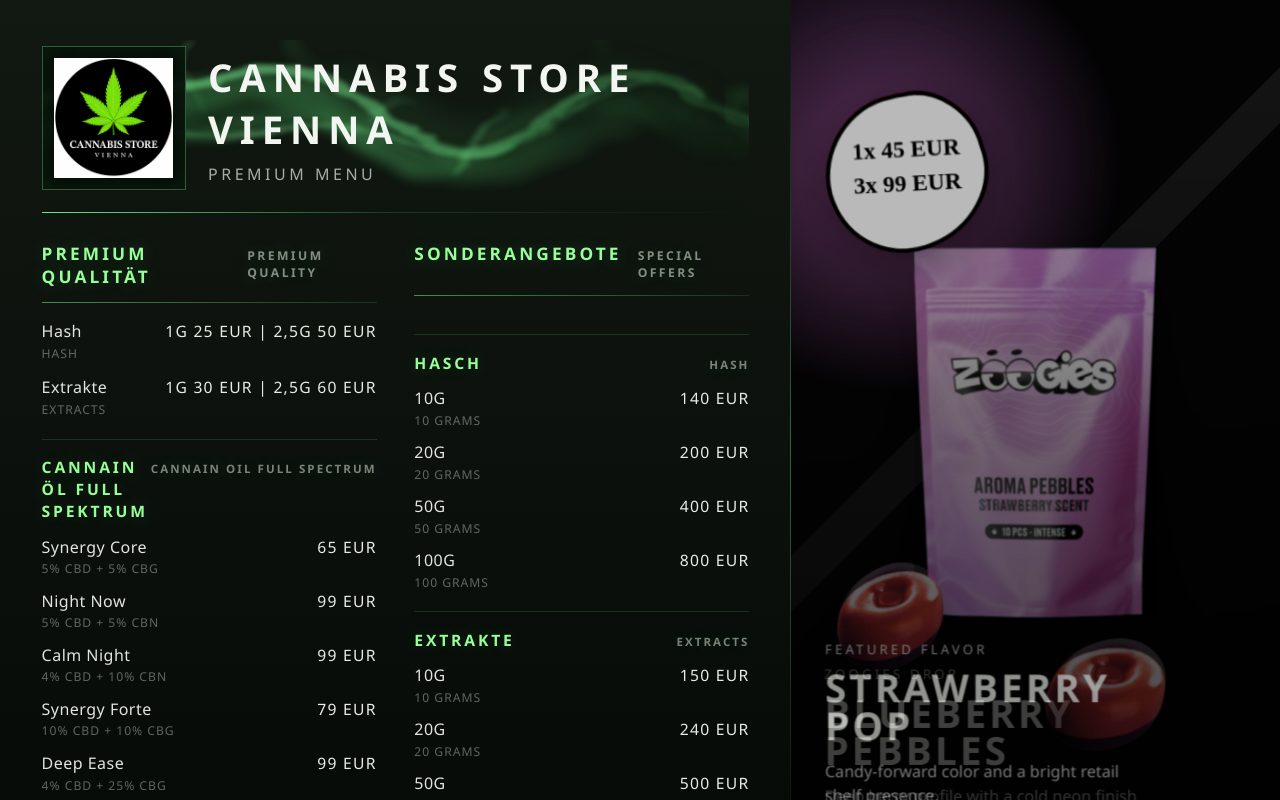
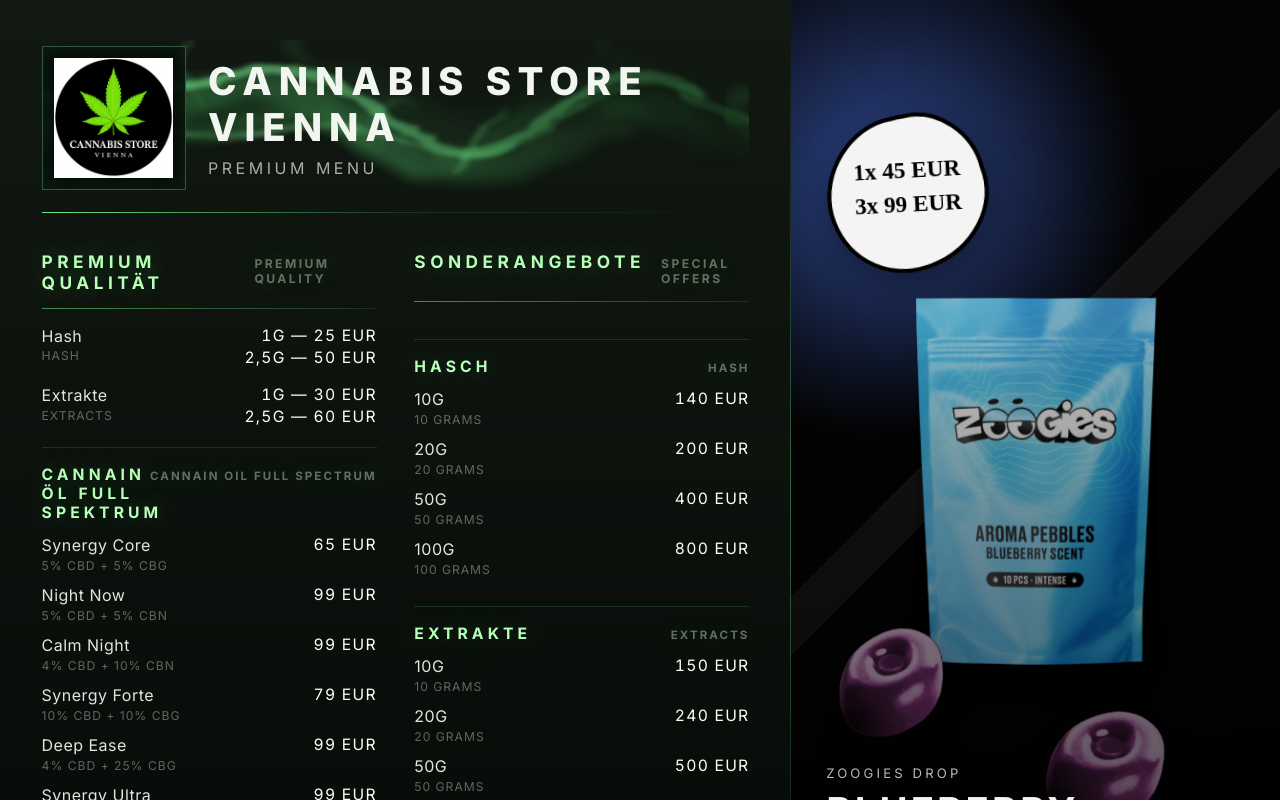
Before and after one commit to Mammonga/canna-store-design, a React (Create React App) app: page / in a window 1280 px wide. Built offline with nearby package versions, Linux system fonts and the light colour scheme.

Commit message:
feat: tasks 1-5 — copy fixes, Inter font, stacked prices, menu hierarchy, Zoogies ad-to-menu sync

```diff
--- a/src/App.css
+++ b/src/App.css
@@ -1,3 +1,5 @@
+@import url('https://fonts.googleapis.com/css2?family=Inter:wght@400;700;800&display=swap');
+
 .screen-shell {
   min-height: 100vh;
   min-height: 100dvh;
@@ -235,7 +237,7 @@
   position: relative;
   z-index: 1;
   margin: 0;
-  font-family: 'Arial Nova', 'Aptos', 'Segoe UI', sans-serif;
+  font-family: 'Inter', sans-serif;
   font-size: clamp(2.2rem, 3vw, 3.7rem);
   letter-spacing: 0.18em;
   text-transform: uppercase;
@@ -262,7 +264,7 @@
 .menu-grid {
   display: grid;
   grid-template-columns: repeat(2, minmax(0, 1fr));
-  gap: 1.9rem 2.35rem;
+  gap: 2.4rem 2.35rem;
   flex: 1;
   align-content: start;
 }
@@ -279,16 +281,17 @@
   justify-content: space-between;
   gap: 1rem;
   margin: 0 0 0.9rem;
-  color: #97ff97;
-  font-family: 'Arial Nova', 'Aptos', 'Segoe UI', sans-serif;
+  padding-top: 0.6rem;
+  color: #b8ffb8;
+  font-family: 'Inter', sans-serif;
   font-size: 1.08rem;
-  letter-spacing: 0.18em;
+  letter-spacing: 0.26em;
   text-transform: uppercase;
-  text-shadow: 0 0 18px rgba(116, 255, 141, 0.22);
+  text-shadow: 0 0 24px rgba(116, 255, 141, 0.32);
 }
 
 .section-title-translation {
-  color: rgba(226, 235, 225, 0.56);
+  color: rgba(226, 235, 225, 0.42);
   font-size: 0.76rem;
   letter-spacing: 0.2em;
 }
@@ -301,8 +304,14 @@
 
 .menu-subgroup {
   margin-top: 1.3rem;
+  margin-bottom: 0.5rem;
   padding-top: 1.05rem;
   border-top: 1px solid rgba(116, 255, 141, 0.14);
+}
+
+.menu-subgroup--compact {
+  margin-top: 0.5rem;
+  padding-top: 0.6rem;
 }
 
 .subgroup-title {
@@ -311,16 +320,16 @@
   align-items: baseline;
   column-gap: 1rem;
   margin: 0 0 0.82rem;
-  color: #97ff97;
-  font-family: 'Arial Nova', 'Aptos', 'Segoe UI', sans-serif;
+  color: #b8ffb8;
+  font-family: 'Inter', sans-serif;
   font-size: 0.98rem;
-  letter-spacing: 0.18em;
+  letter-spacing: 0.26em;
   text-transform: uppercase;
-  text-shadow: 0 0 18px rgba(116, 255, 141, 0.2);
+  text-shadow: 0 0 24px rgba(116, 255, 141, 0.30);
 }
 
 .subgroup-title-translation {
-  color: rgba(226, 235, 225, 0.52);
+  color: rgba(226, 235, 225, 0.42);
   font-size: 0.72rem;
   letter-spacing: 0.18em;
   justify-self: end;
@@ -329,11 +338,17 @@
 
 .menu-items {
   display: grid;
-  gap: 0.88rem;
+  gap: 1.1rem;
 }
 
 .menu-items-compact {
   gap: 0.76rem;
+}
+
+.menu-item.is-featured .item-name,
+.menu-item.is-featured .item-price {
+  color: var(--item-accent);
+  transition: color 600ms ease;
 }
 
 .menu-item {
@@ -362,12 +377,19 @@
 }
 
 .item-price {
-  color: rgba(252, 255, 249, 0.92);
+  color: rgba(252, 255, 249, 1);
   font-variant-numeric: tabular-nums;
   letter-spacing: 0.08em;
   white-space: nowrap;
   text-align: right;
   font-size: 0.98rem;
+  display: flex;
+  flex-direction: column;
+  gap: 0.22rem;
+}
+
+.price-tier {
+  display: block;
 }
 
 .ad-panel {
@@ -498,7 +520,7 @@
 
 .ad-title {
   margin: 0;
-  font-family: 'Arial Nova', 'Aptos', 'Segoe UI', sans-serif;
+  font-family: 'Inter', sans-serif;
   font-size: clamp(2.3rem, 3vw, 4.2rem);
   line-height: 0.96;
   letter-spacing: 0.08em;
--- a/src/App.js
+++ b/src/App.js
@@ -1,3 +1,4 @@
+import { useState } from 'react';
 import './App.css';
 import CannastoreMenu from './components/CannastoreMenu';
 import ZoogiesAdLoop from './components/ZoogiesAdLoop';
@@ -7,8 +8,8 @@
     titleDe: 'Premium Qualität',
     titleEn: 'Premium Quality',
     items: [
-      { name: 'Hash', translation: 'Hash', price: '1G 25 EUR | 2,5G 50 EUR' },
-      { name: 'Extrakte', translation: 'Extracts', price: '1G 30 EUR | 2,5G 60 EUR' },
+      { name: 'Hash', translation: 'Hash', price: ['1G — 25 EUR', '2,5G — 50 EUR'] },
+      { name: 'Extrakte', translation: 'Extracts', price: ['1G — 30 EUR', '2,5G — 60 EUR'] },
     ],
     groups: [
       {
@@ -21,6 +22,13 @@
           { name: 'Synergy Forte', translation: '10% CBD + 10% CBG', price: '79 EUR' },
           { name: 'Deep Ease', translation: '4% CBD + 25% CBG', price: '99 EUR' },
           { name: 'Synergy Ultra', translation: '15% CBD + 15% CBG', price: '99 EUR' },
+        ],
+      },
+      {
+        titleDe: 'Zoogies Aroma Pebbles',
+        titleEn: 'Aroma Pebbles',
+        items: [
+          { menuId: 'zoogies-blueberry-pebbles', name: 'Blueberry Pebbles', translation: 'Blaubeere', price: '1x 45€ · 3x 99€', accentColor: '#4f7cff' },
         ],
       },
     ],
@@ -50,12 +58,18 @@
           { name: '100G', translation: '100 grams', price: '900 EUR' },
         ],
       },
+      {
+        items: [
+          { menuId: 'zoogies-strawberry-pop', name: 'Strawberry Pop', translation: 'Erdbeere', price: '1x 45€ · 3x 99€', accentColor: '#ff5ba4' },
+        ],
+      },
     ],
   },
 ];
 
 const slides = [
   {
+    menuId: 'zoogies-blueberry-pebbles',
     eyebrow: 'Zoogies Drop',
     title: 'Blueberry Pebbles',
     subtitle: 'Deep berry profile with a cold neon finish.',
@@ -71,6 +85,7 @@
     ],
   },
   {
+    menuId: 'zoogies-strawberry-pop',
     eyebrow: 'Featured Flavor',
     title: 'Strawberry Pop',
     subtitle: 'Candy-forward color and a bright retail shelf presence.',
@@ -88,7 +103,7 @@
   {
     eyebrow: 'Coming Soon',
     title: 'Green Apple',
-    subtitle: 'Package framed smaller with pebbles in front and around it.',
+    subtitle: 'Crisp green apple with a fresh tart edge — dropping soon.',
     image: `${process.env.PUBLIC_URL}/Zoogies_Apple_Front.webp`,
     glow: 'rgba(138, 226, 52, 0.5)',
     palette: ['#081607', '#20441a', '#8ae234'],
@@ -103,7 +118,7 @@
   {
     eyebrow: 'Coming Soon',
     title: 'Cherry Rush',
-    subtitle: 'Smaller pack composition with foreground pebbles and the real badge.',
+    subtitle: 'Bold cherry intensity with a deep red finish — coming to the shelf soon.',
     image: `${process.env.PUBLIC_URL}/Zoogies_Cherry_Front.webp`,
     glow: 'rgba(255, 92, 87, 0.5)',
     palette: ['#170808', '#5f1718', '#ff5c57'],
@@ -136,11 +151,13 @@
 ];
 
 function App() {
+  const [activeMenuId, setActiveMenuId] = useState(slides[0].menuId ?? null);
+
   return (
     <main className="screen-shell">
       <section className="screen-layout" aria-label="Cannabis Store Vienna digital menu">
-        <CannastoreMenu sections={menuSections} />
-        <ZoogiesAdLoop slides={slides} />
+        <CannastoreMenu sections={menuSections} activeMenuId={activeMenuId} />
+        <ZoogiesAdLoop slides={slides} onSlideChange={setActiveMenuId} />
       </section>
     </main>
   );
--- a/src/components/CannastoreMenu.js
+++ b/src/components/CannastoreMenu.js
@@ -48,7 +48,7 @@
 const KS5c = '0.2 0 0.8 1;0.1 0 0.9 1;0.2 0 0.8 1;0.1 0 0.9 1;0.2 0 0.8 1';
 const KS2  = '0.45 0 0.55 1;0.45 0 0.55 1';
 
-function CannastoreMenu({ sections }) {
+function CannastoreMenu({ sections, activeMenuId }) {
   return (
     <section className="menu-panel">
       <header className="menu-header">
@@ -255,6 +255,7 @@
             titleEn={section.titleEn}
             items={section.items}
             groups={section.groups}
+            activeMenuId={activeMenuId}
           />
         ))}
       </div>
--- a/src/components/MenuSection.js
+++ b/src/components/MenuSection.js
@@ -7,19 +7,30 @@
     .replace(/^-|-$/g, '');
 }
 
-function renderItems(items) {
-  return items.map((item) => (
-    <div className="menu-item" key={`${item.name}-${item.price}`}>
+function renderItems(items, activeMenuId) {
+  return items.map((item) => {
+    const isFeatured = item.menuId && item.menuId === activeMenuId;
+    return (
+      <div
+        className={`menu-item${isFeatured ? ' is-featured' : ''}`}
+        key={item.name}
+        style={isFeatured ? { '--item-accent': item.accentColor } : undefined}
+      >
         <div className="item-copy">
           <span className="item-name">{item.name}</span>
           <span className="item-translation">{item.translation}</span>
         </div>
-      <span className="item-price">{item.price}</span>
+        <span className="item-price">
+          {Array.isArray(item.price)
+            ? item.price.map((tier) => <span key={tier} className="price-tier">{tier}</span>)
+            : item.price}
+        </span>
       </div>
-  ));
+    );
+  });
 }
 
-function MenuSection({ titleDe, titleEn, items, groups }) {
+function MenuSection({ titleDe, titleEn, items, groups, activeMenuId }) {
   const sectionId = `section-${slugify(titleDe)}`;
 
   return (
@@ -29,14 +40,16 @@
         <span className="section-title-translation">{titleEn}</span>
       </h2>
       <div className="section-rule" />
-      {items.length > 0 ? <div className="menu-items">{renderItems(items)}</div> : null}
+      {items.length > 0 ? <div className="menu-items">{renderItems(items, activeMenuId)}</div> : null}
       {groups?.map((group) => (
-        <div className="menu-subgroup" key={group.titleDe}>
+        <div className={`menu-subgroup${!group.titleDe ? ' menu-subgroup--compact' : ''}`} key={group.titleDe ?? group.items[0]?.name}>
+          {group.titleDe ? (
             <h3 className="subgroup-title">
               <span>{group.titleDe}</span>
               <span className="subgroup-title-translation">{group.titleEn}</span>
             </h3>
-          <div className="menu-items menu-items-compact">{renderItems(group.items)}</div>
+          ) : null}
+          <div className="menu-items menu-items-compact">{renderItems(group.items, activeMenuId)}</div>
         </div>
       ))}
     </section>
--- a/src/components/ZoogiesAdLoop.js
+++ b/src/components/ZoogiesAdLoop.js
@@ -3,13 +3,17 @@
 const comingSoonImage = `${process.env.PUBLIC_URL}/coming_soon.svg`;
 const priceBadgeImage = `${process.env.PUBLIC_URL}/price_badge.svg`;
 
-function ZoogiesAdLoop({ slides }) {
+function ZoogiesAdLoop({ slides, onSlideChange }) {
   const [activeIndex, setActiveIndex] = useState(0);
+
+  useEffect(() => {
+    onSlideChange?.(slides[activeIndex]?.menuId ?? null);
+  }, [activeIndex]); // eslint-disable-line react-hooks/exhaustive-deps
 
   useEffect(() => {
     const intervalId = window.setInterval(() => {
       setActiveIndex((currentIndex) => (currentIndex + 1) % slides.length);
-    }, 5000);
+    }, 9000);
 
     return () => window.clearInterval(intervalId);
   }, [slides.length]);
--- a/src/index.css
+++ b/src/index.css
@@ -11,7 +11,7 @@
 }
 
 body {
-  font-family: 'Segoe UI Variable', 'Segoe UI', 'Helvetica Neue', sans-serif;
+  font-family: 'Inter', 'Segoe UI', 'Helvetica Neue', sans-serif;
   -webkit-font-smoothing: antialiased;
   -moz-osx-font-smoothing: grayscale;
   background: #040504;
```
Also changed, not shown: 1 other file (tests, documents, lock files or other folders). Lines whose indentation alone changed are shown as unchanged.
